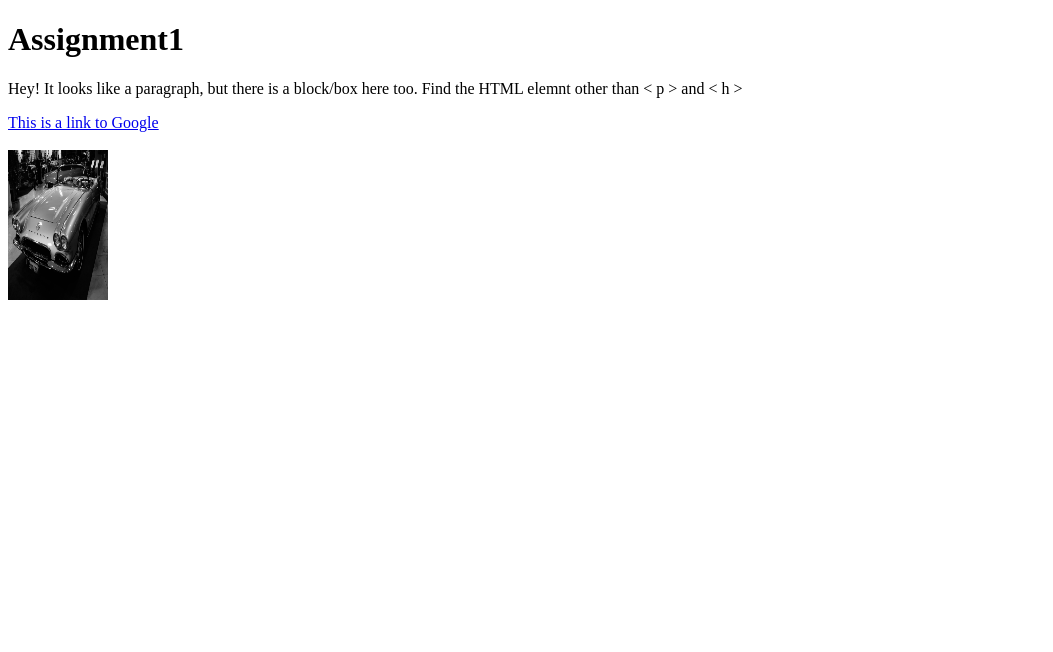
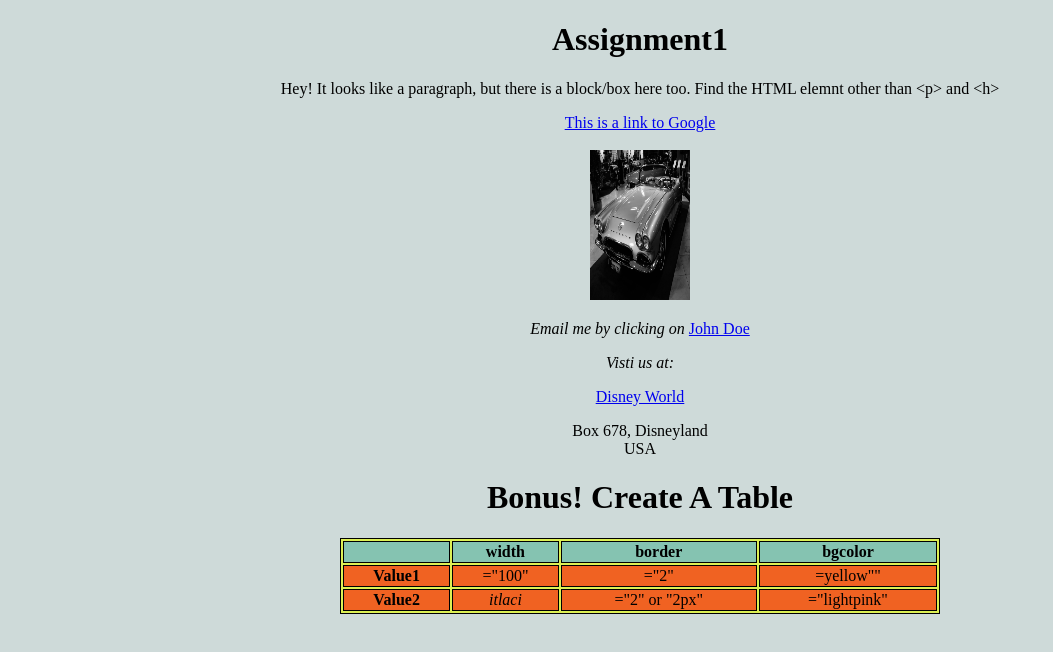
Before and after one commit to LedioDylgjeri/assignment1, a plain HTML site: page index.html in a window 1280 px wide. Shown: the whole page, without its empty margins (0-1053 px from the left). Drawn offline with Linux system fonts and the light colour scheme.

Commit message:
create table

```diff
--- a/index.html
+++ b/index.html
@@ -6,10 +6,35 @@
   <meta name="viewport" content="width=device-width, initial-scale=1.0">
   <title>Document</title>
 </head>
-<body>
+<body style="background-color: rgba(206, 218, 217, 0.986); text-align: center;">
   <h1>Assignment1</h1>
-  <p>Hey! It looks like a paragraph, but there is a block/box here too. Find the HTML elemnt other than < p > and < h ></p>
-  <a href="https://www.google.com">This is a link to Google</a> <br> <br>
-  <img src="./P4.jpg" alt="car" width="100px" height="150px">
+  <p>Hey! It looks like a paragraph, but there is a block/box here too. Find the HTML elemnt other than &lt;p&gt and &lt;h&gt</p>
+  <a href="https://www.google.com" target="_blank">This is a link to Google</a> <br> <br>
+  <img src="./P4.jpg" alt="car" width="100" height="150">
+  <p><i>Email me by clicking on </i> <a href="mailto:johndoe@johndoe.com">John Doe</a></p>
+  <p><i>Visti us at:</i></p>
+  <a href="https://disneyworld.disney.go.com/" target="_blank">Disney World</a>
+  <p>Box 678, Disneyland <br>USA</p>
+  <h1>Bonus! Create A Table</h1>
+  <table style="background-color: rgba(229, 255, 0, 0.613); border: 1px solid black; width: 600px; margin: 0 auto;">
+    <tr style="background-color: rgba(82, 170, 233, 0.627);">
+      <th style="border:1px solid black"></th>
+      <th style="border:1px solid black">width</th>
+      <th style="border:1px solid black">border</th>
+      <th style="border:1px solid black">bgcolor</th>
+    </tr>
+    <tr style="text-align: center;">
+      <td style="border:1px solid black; background-color: rgba(255, 0, 0, 0.59);"><b>Value1</b></td>
+      <td style="border:1px solid black; background-color: rgba(255, 0, 0, 0.59);">="100"</td>
+      <td style="border:1px solid black; background-color: rgba(255, 0, 0, 0.59);">="2"</td>
+      <td style="border:1px solid black; background-color: rgba(255, 0, 0, 0.59);">=yellow""</td>
+    </tr>
+    <tr style="text-align: center;">
+      <td style="border:1px solid black; background-color: rgba(255, 0, 0, 0.59);"><b>Value2</b></td>
+      <td style="border:1px solid black; background-color: rgba(255, 0, 0, 0.59);"><i>itlaci</i></td>
+      <td style="border:1px solid black; background-color: rgba(255, 0, 0, 0.59);">="2" or "2px"</td>
+      <td style="border:1px solid black; background-color: rgba(255, 0, 0, 0.59);">="lightpink"</td>
+    </tr>
+  </table>
 </body>
 </html>
```
